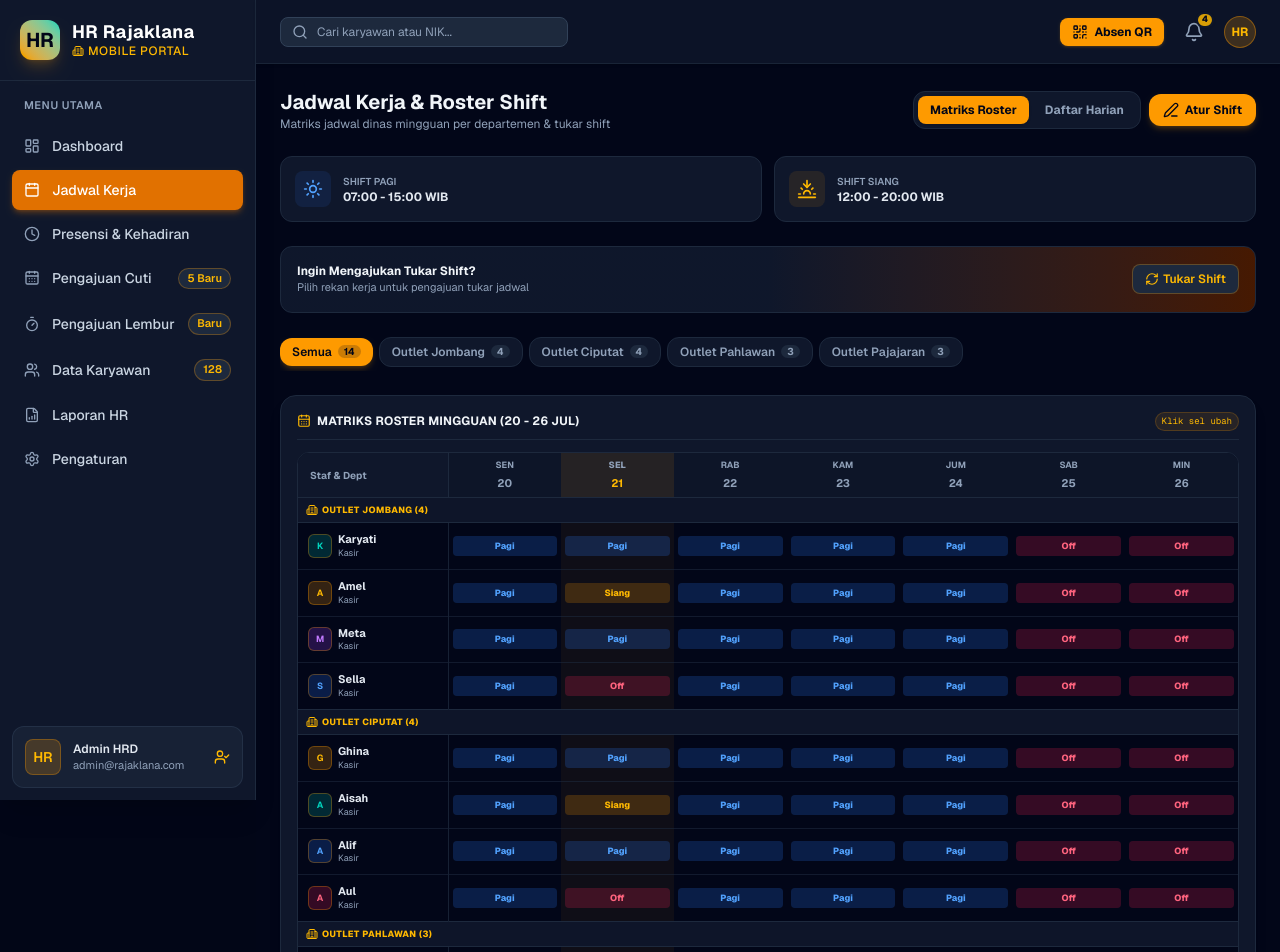
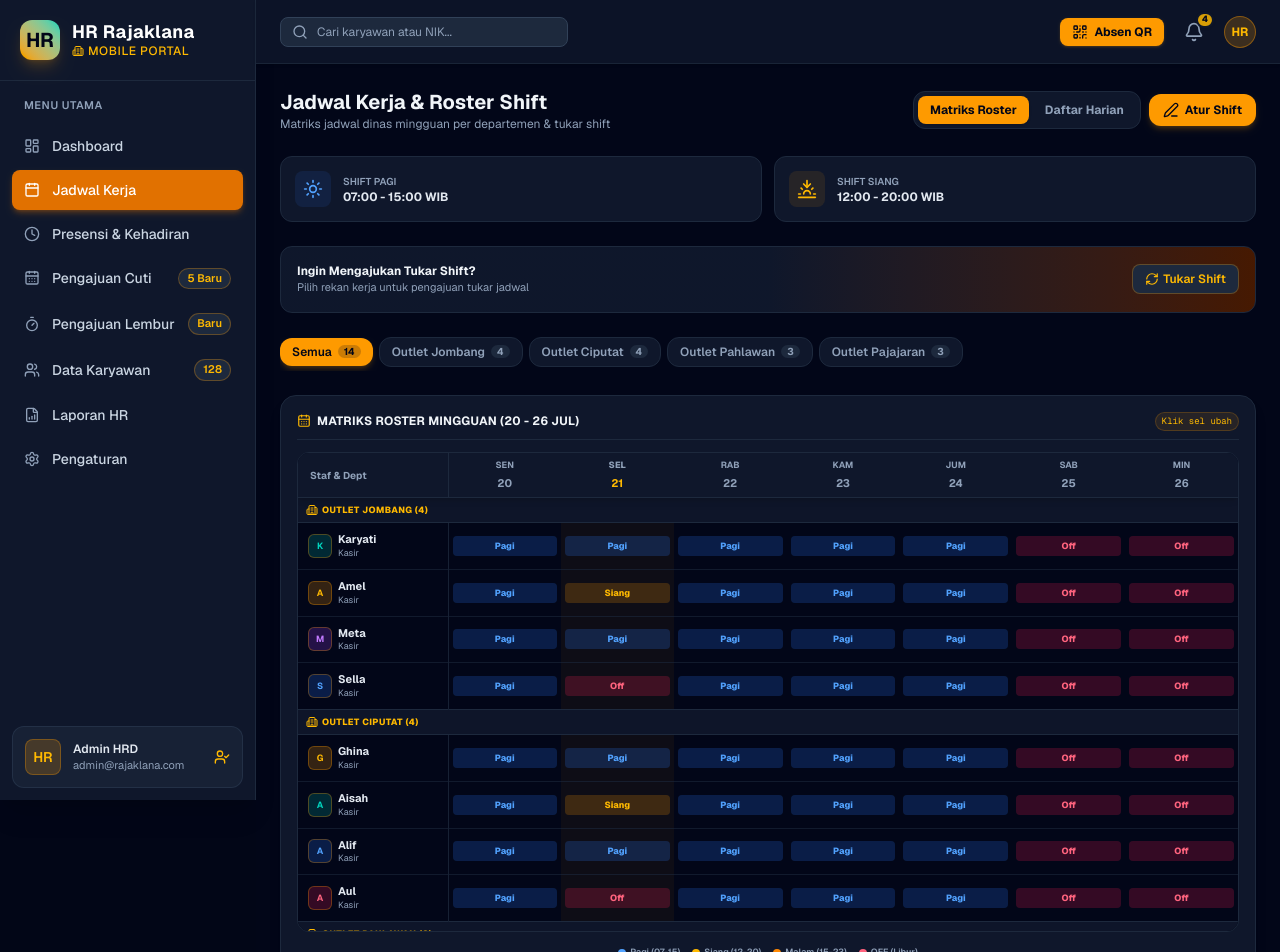
Before and after one commit to yoga12-rgb/hr-rajaklana, a Next.js app: page /schedule in a window 1280 px wide. Shown: the top 952 px of the page. Built offline with nearby package versions, Linux system fonts and the light colour scheme.

Commit message:
feat(schedule): implement 2D dual-axis sticky header for roster matrix table

```diff
--- a/src/app/schedule/page.tsx
+++ b/src/app/schedule/page.tsx
@@ -232,16 +232,16 @@ export default function SchedulePage() {
               </span>
             </div>
 
-            {/* Matrix Table Scroll Container */}
-            <div className="overflow-x-auto no-scrollbar rounded-xl border border-slate-800 bg-slate-950">
-              <table className="w-full text-left border-collapse min-w-[440px] sm:min-w-[600px]">
-                <thead>
-                  <tr className="bg-slate-900/90 text-[10px] font-bold text-slate-400 border-b border-slate-800">
-                    <th className="p-2 sm:p-3 sticky left-0 bg-slate-900 z-20 w-[110px] min-w-[110px] sm:w-[150px] sm:min-w-[150px] border-r border-slate-800 shadow-md">
+            {/* Matrix Table Scroll Container with 2D Dual-Axis Sticky Header */}
+            <div className="overflow-auto max-h-[55vh] sm:max-h-[60vh] no-scrollbar rounded-xl border border-slate-800 bg-slate-950">
+              <table className="w-full text-left border-collapse min-w-[440px] sm:min-w-[600px] relative">
+                <thead className="sticky top-0 z-30 shadow-md">
+                  <tr className="bg-slate-900 text-[10px] font-bold text-slate-400 border-b border-slate-800">
+                    <th className="p-2 sm:p-3 sticky top-0 left-0 bg-slate-900 z-40 w-[110px] min-w-[110px] sm:w-[150px] sm:min-w-[150px] border-r border-b border-slate-800 shadow-md">
                       Staf & Dept
                     </th>
                     {daysOfWeek.map((d) => (
-                      <th key={d.fullDate} className={`p-1.5 text-center min-w-[46px] sm:min-w-[65px] ${d.isToday ? "bg-amber-500/10 text-amber-400 font-extrabold" : ""}`}>
+                      <th key={d.fullDate} className={`p-1.5 text-center min-w-[46px] sm:min-w-[65px] sticky top-0 bg-slate-900 z-30 border-b border-slate-800 ${d.isToday ? "bg-amber-500/15 text-amber-400 font-extrabold" : ""}`}>
                         <div className="text-[9px] uppercase text-slate-400">{d.dayName}</div>
                         <div className="text-[11px] font-bold mt-0.5">{d.dateNum}</div>
                       </th>
```
